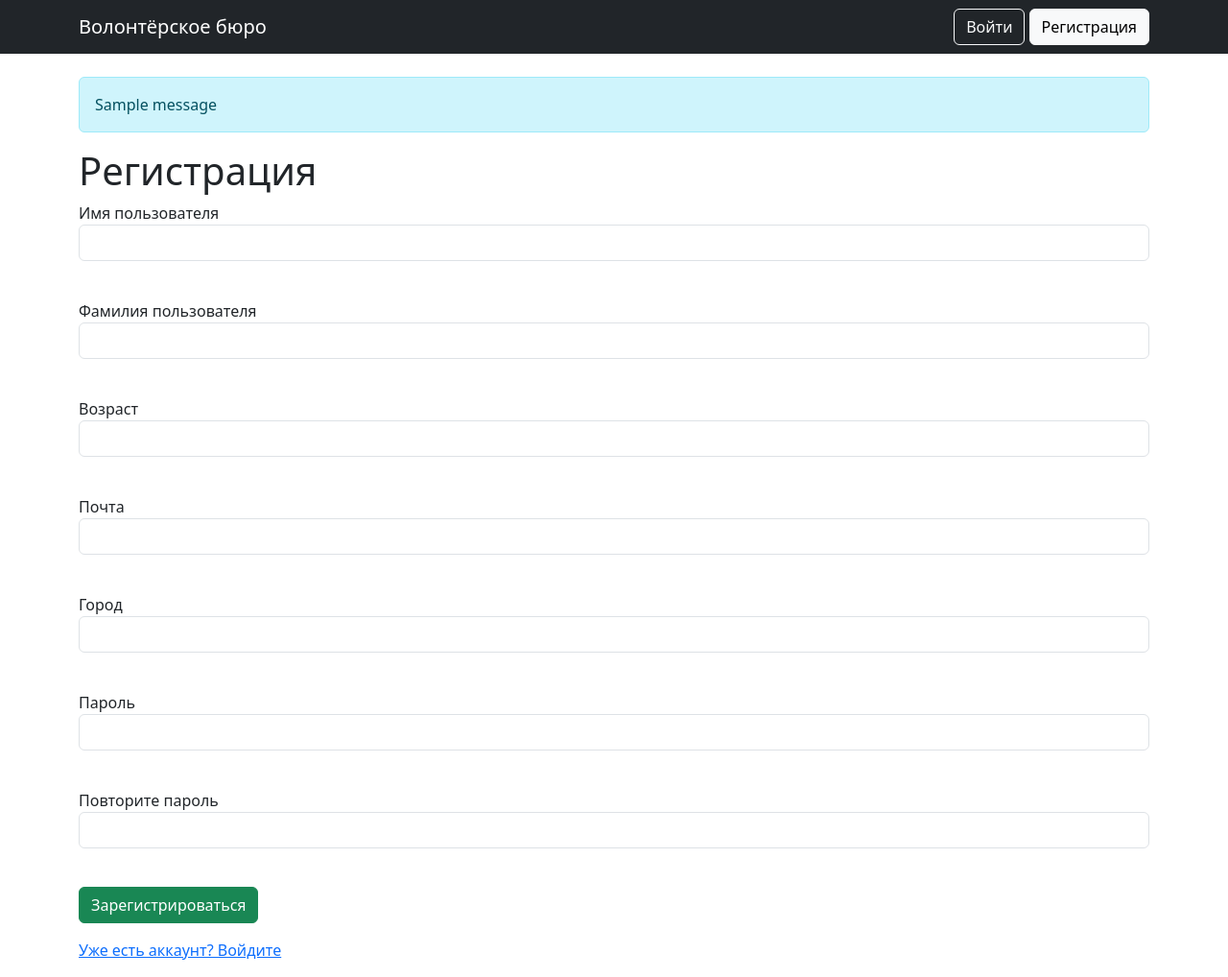
After one commit to alenaermilicheva-png/WEB_Project, a Flask app: page /register in a window 1280 px wide. The commit adds this page. Shown: the whole page at 96% size. Run offline with Flask 3, Linux system fonts and the light colour scheme; tables that the repository leaves empty hold one stand-in row (values such as "Sample post"); one stand-in notice (Sample message) is shown.

Commit message:
логин+регистр

```diff
--- a/app.py
+++ b/app.py
@@ -1,11 +1,15 @@
 from flask import Flask, render_template, redirect
 from data.login import LoginForm
 from data import db_session
-from data.models import Event
-
+from data.models import Event,User
+from flask_login import LoginManager, login_user,logout_user,login_required
+from data.register import RegisterForm
 app = Flask(__name__)
 app.config['SECRET_KEY'] = 'yandexlyceum_secret_key'
 
+login_manager = LoginManager()
+login_manager.init_app(app)
+login_manager.login_view = 'login'
 
 @app.route('/')
 def index():
@@ -19,13 +23,53 @@ def index():
 def login():
     form = LoginForm()
     if form.validate_on_submit():
-        return redirect("/")
+        session = db_session.create_session()
+        user = session.query(User).filter(User.email == form.email.data).first()
+        if user and user.check_password(form.password.data):
+            login_user(user, remember=form.remember_me.data)
+            return redirect("/")
     return render_template('login.html', title='Авторизация', form=form)
+
+
+@app.route('/register', methods=['GET', 'POST'])
+def register():
+    form = RegisterForm()
+    if form.validate_on_submit():
+        if form.password.data != form.password_again.data:
+            return render_template('register.html', title='Регистрация',
+                                   form=form,
+                                   message="Пароли не совпадают")
+        db_sess = db_session.create_session()
+        if db_sess.query(User).filter(User.email == form.email.data).first():
+            return render_template('register.html', title='Регистрация',
+                                   form=form,
+                                   message="Такой пользователь уже есть")
+        user = User(
+            name=form.name.data,
+            email=form.email.data,
+            surname = form.surname.data,
+            age=form.age.data,
+        city=form.city.data)
+        user.set_password(form.password.data)
+        db_sess.add(user)
+        db_sess.commit()
+        return redirect('/login')
+    return render_template('register.html', title='Регистрация', form=form)
+
+@app.route('/logout')
+@login_required
+def logout():
+    logout_user()
+    return redirect("/")
 
 @app.route('/profile')
 def profile():
     return render_template('profile.html', title='Профиль')
 
+@login_manager.user_loader
+def load_user(user_id):
+    session = db_session.create_session()
+    return session.get(User, user_id)
 
 if __name__ == '__main__':
     db_session.global_init("db/dobro.db")
--- a/data/models.py
+++ b/data/models.py
@@ -8,6 +8,8 @@ class User(SqlAlchemyBase, UserMixin):
     __tablename__ = 'users'
     id = sqlalchemy.Column(sqlalchemy.Integer, primary_key=True, autoincrement=True)
     name = sqlalchemy.Column(sqlalchemy.String, nullable=True)
+    surname = sqlalchemy.Column(sqlalchemy.String, nullable=True)
+    age = sqlalchemy.Column(sqlalchemy.Integer, nullable=True)
     email = sqlalchemy.Column(sqlalchemy.String, index=True, unique=True, nullable=True)
     hashed_password = sqlalchemy.Column(sqlalchemy.String, nullable=True)
     city = sqlalchemy.Column(sqlalchemy.String, nullable=True)
--- /dev/null
+++ b/data/register.py
@@ -0,0 +1,14 @@
+from flask_wtf import FlaskForm
+from wtforms import PasswordField, StringField, IntegerField, SubmitField, EmailField
+from wtforms.validators import DataRequired
+
+
+class RegisterForm(FlaskForm):
+    email = EmailField('Почта', validators=[DataRequired()])
+    password = PasswordField('Пароль', validators=[DataRequired()])
+    password_again = PasswordField('Повторите пароль', validators=[DataRequired()])
+    surname = StringField('Фамилия пользователя', validators=[DataRequired()])
+    name = StringField('Имя пользователя', validators=[DataRequired()])
+    city = StringField('Город', validators=[DataRequired()])
+    age = IntegerField('Возраст', validators=[DataRequired()])
+    submit = SubmitField('Зарегистрироваться')
--- a/templates/base.html
+++ b/templates/base.html
@@ -2,21 +2,35 @@
 <html lang="en">
 <head>
     <meta charset="utf-8">
-    <title>ДоброДело</title>
-    <link rel="stylesheet" href="https://cdn.jsdelivr.net/npm/bootstrap@4.2.1/dist/css/bootstrap.min.css"
-          integrity="sha384-GJzZqFGwb1QTTN6wy59ffF1BuGJpLSa9DkKMp0DgiMDm4iYMj70gZWKYbI706tWS" crossorigin="anonymous">
+    <meta name="viewport" content="width=device-width, initial-scale=1">
+    <link href="https://cdn.jsdelivr.net/npm/bootstrap@5.3.0/dist/css/bootstrap.min.css" rel="stylesheet">
+    <title>Волонтёрское бюро</title>
 </head>
 <body>
     <nav class="navbar navbar-dark bg-dark">
         <div class="container">
-        <a class="navbar-brand" href="/">Добрые дела</a>
+            <a class="navbar-brand" href="/">Волонтёрское бюро</a>
             <div>
+                {% if current_user.is_authenticated %}
+                    <a href="/profile" class="btn btn-outline-light">Профиль</a>
+                    <a href="/logout" class="btn btn-light">Выйти</a>
+                {% else %}
                     <a href="/login" class="btn btn-outline-light">Войти</a>
                     <a href="/register" class="btn btn-light">Регистрация</a>
+                {% endif %}
             </div>
         </div>
     </nav>
+
     <main class="container mt-4">
+        {% with messages = get_flashed_messages() %}
+            {% if messages %}
+                {% for message in messages %}
+                    <div class="alert alert-info">{{ message }}</div>
+                {% endfor %}
+            {% endif %}
+        {% endwith %}
+
         {% block content %}{% endblock %}
     </main>
 </body>
--- /dev/null
+++ b/templates/register.html
@@ -0,0 +1,86 @@
+{% extends "base.html" %}
+
+{% block content %}
+<h1 class="login">Регистрация</h1>
+<form action="" method="post" novalidate>
+    {{ form.hidden_tag() }}
+
+    <p>
+        {{ form.name.label }}<br>
+        {{ form.name(class="form-control") }}<br>
+        {% for error in form.name.errors %}
+            <div class="alert alert-danger" role="alert">
+                {{ error }}
+            </div>
+        {% endfor %}
+    </p>
+
+    <p>
+        {{ form.surname.label }}<br>
+        {{ form.surname(class="form-control") }}<br>
+        {% for error in form.surname.errors %}
+            <div class="alert alert-danger" role="alert">
+                {{ error }}
+            </div>
+        {% endfor %}
+    </p>
+
+    <p>
+        {{ form.age.label }}<br>
+        {{ form.age(class="form-control") }}<br>
+        {% for error in form.age.errors %}
+            <div class="alert alert-danger" role="alert">
+                {{ error }}
+            </div>
+        {% endfor %}
+    </p>
+
+    <p>
+        {{ form.email.label }}<br>
+        {{ form.email(class="form-control") }}<br>
+        {% for error in form.email.errors %}
+            <div class="alert alert-danger" role="alert">
+                {{ error }}
+            </div>
+        {% endfor %}
+    </p>
+
+    <p>
+        {{ form.city.label }}<br>
+        {{ form.city(class="form-control") }}<br>
+        {% for error in form.city.errors %}
+            <div class="alert alert-danger" role="alert">
+                {{ error }}
+            </div>
+        {% endfor %}
+    </p>
+
+    <p>
+        {{ form.password.label }}<br>
+        {{ form.password(class="form-control", type="password") }}<br>
+        {% for error in form.password.errors %}
+            <div class="alert alert-danger" role="alert">
+                {{ error }}
+            </div>
+        {% endfor %}
+    </p>
+
+    <p>
+        {{ form.password_again.label }}<br>
+        {{ form.password_again(class="form-control", type="password") }}<br>
+        {% for error in form.password_again.errors %}
+            <div class="alert alert-danger" role="alert">
+                {{ error }}
+            </div>
+        {% endfor %}
+    </p>
+
+    <p>{{ form.submit(type="submit", class="btn btn-success") }}</p>
+    <div>{{ message }}</div>
+</form>
+
+<p class="mt-3">
+    <a href="/login">Уже есть аккаунт? Войдите</a>
+</p>
+
+{% endblock %}
```
Also changed, not shown: data/__init__.py (deleted, +0 -11 lines), templates/index.html (+6 -6 lines), templates/login.html (+5 -2 lines). Lines whose indentation alone changed are shown as unchanged.
